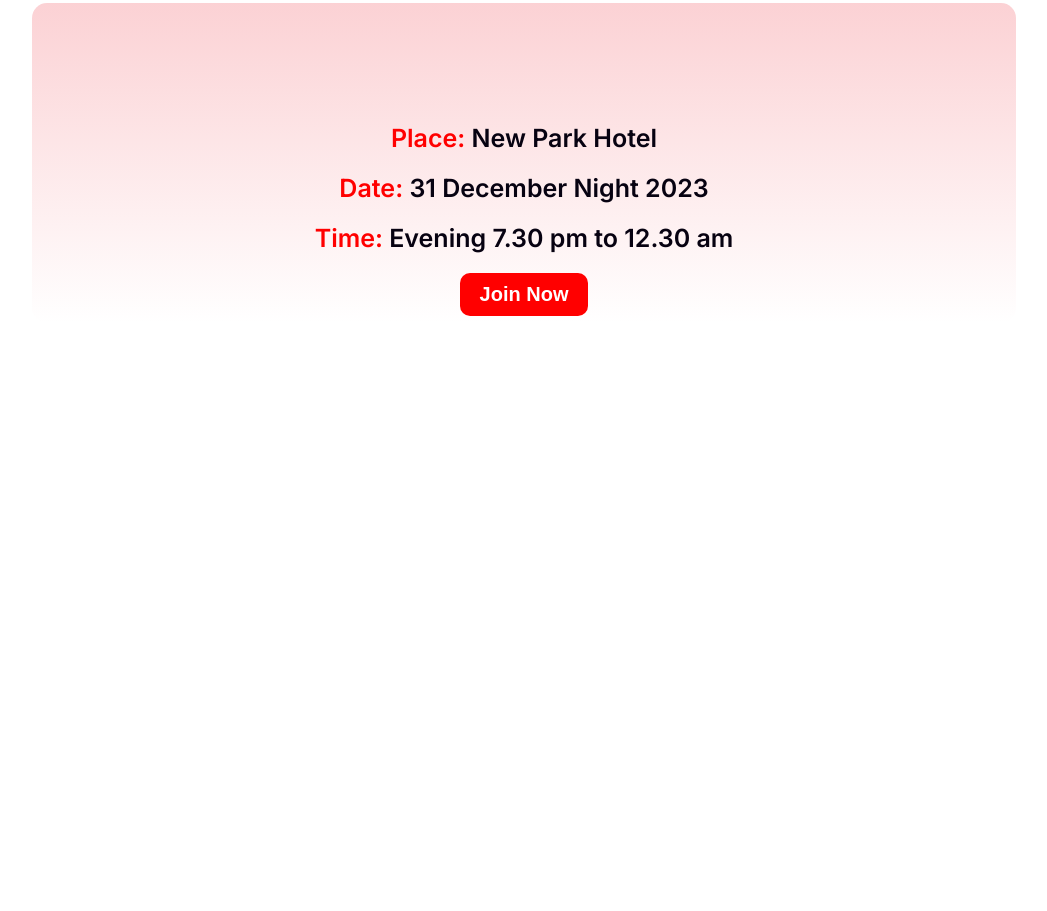
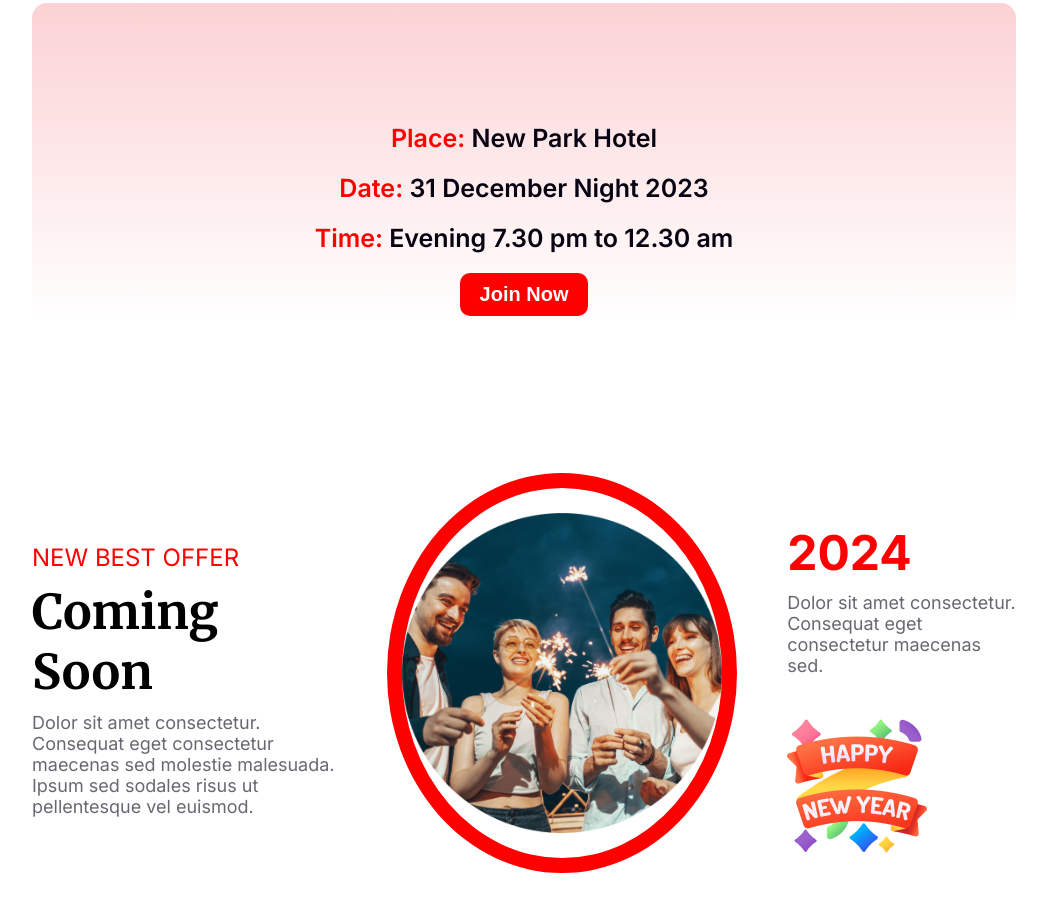
Before and after one commit to Ridwan4D/ph-assignment-1, a plain HTML site: page index.html in a window 1280 px wide. Shown: the part 2336-3247 px from the top of the page, without its empty margins (116-1163 px from the left). Before the commit the page ends 2759 px from the top, so only its background shows below. Drawn offline with Linux system fonts and the light colour scheme.

Commit message:
best offer section added successfully

```diff
--- a/css/style.css
+++ b/css/style.css
@@ -178,11 +178,75 @@
     border-radius: 10px;
     cursor: pointer;
 }
-.date-time-sec button:active{
+
+.date-time-sec button:active {
     color: aqua;
 }
 
 /* date and time section end here */
+
+/* new best offer section start here */
+.new-offer-sec {
+    margin-top: 150px;
+    font-family: 'Inter', sans-serif;
+    display: flex;
+    justify-content: space-around;
+    gap: 50px;
+}
+
+.offer {
+    margin-top: 70px;
+    width: 400px;
+}
+
+.offer .best-offer {
+    font-size: 24px;
+    font-weight: 500;
+    color: red;
+    margin: 0;
+}
+
+.offer h2 {
+    font-family: 'Merriweather', serif;
+    font-size: 48px;
+    font-weight: bold;
+    margin: 10px 0;
+}
+
+.color-text {
+    color: rgba(7, 2, 17, 0.60);
+    font-size: 18px;
+    margin: 0;
+}
+
+.new-offer-sec .img-div {
+    height: 370px;
+    width: 370px;
+    border: 15px solid red;
+    border-radius: 50%;
+    text-align: center;
+}
+
+.img-div img {
+    width: 320px;
+    margin: 25px 0;
+}
+
+.new-offer-sec .new-year {
+    width: 300px;
+    margin-top: 50px;
+}
+
+.new-year .year {
+    font-size: 48px;
+    font-weight: bold;
+    color: red;
+    margin:0 0 10px;
+}
+.new-year img{
+    margin-top: 40px;
+}
+/* new best offer section end here */
 
 /* main part end here */
 /* .................................................... */
--- a/index.html
+++ b/index.html
@@ -60,6 +60,28 @@
         </section>
         <!-- date and time section end here -->
 
+        <!-- new best offer section start here -->
+        <section>
+            <div class="new-offer-sec">
+                <div class="offer">
+                    <p class="best-offer">NEW BEST OFFER</p>
+                    <h2>Coming Soon</h2>
+                    <p class="color-text">Dolor sit amet consectetur. Consequat eget consectetur maecenas sed molestie
+                        malesuada. Ipsum sed sodales risus ut pellentesque vel euismod.
+                    </p>
+                </div>
+                <div class="img-div">
+                    <img src="image/group.png" alt="">
+                </div>
+                <div class="new-year">
+                    <p class="year">2024</p>
+                    <p class="color-text">Dolor sit amet consectetur. Consequat eget consectetur maecenas sed.</p>
+                    <img src="image/happy-new-year.png" alt="">
+                </div>
+            </div>
+        </section>
+        <!-- new best offer section end here -->
+
     </main>
     <!-- main part end here -->
 
```
Also changed, not shown: image/group.png (renamed from image/Ellipse 1.png), image/happy-new-year.png (renamed from image/Group 96.png).
